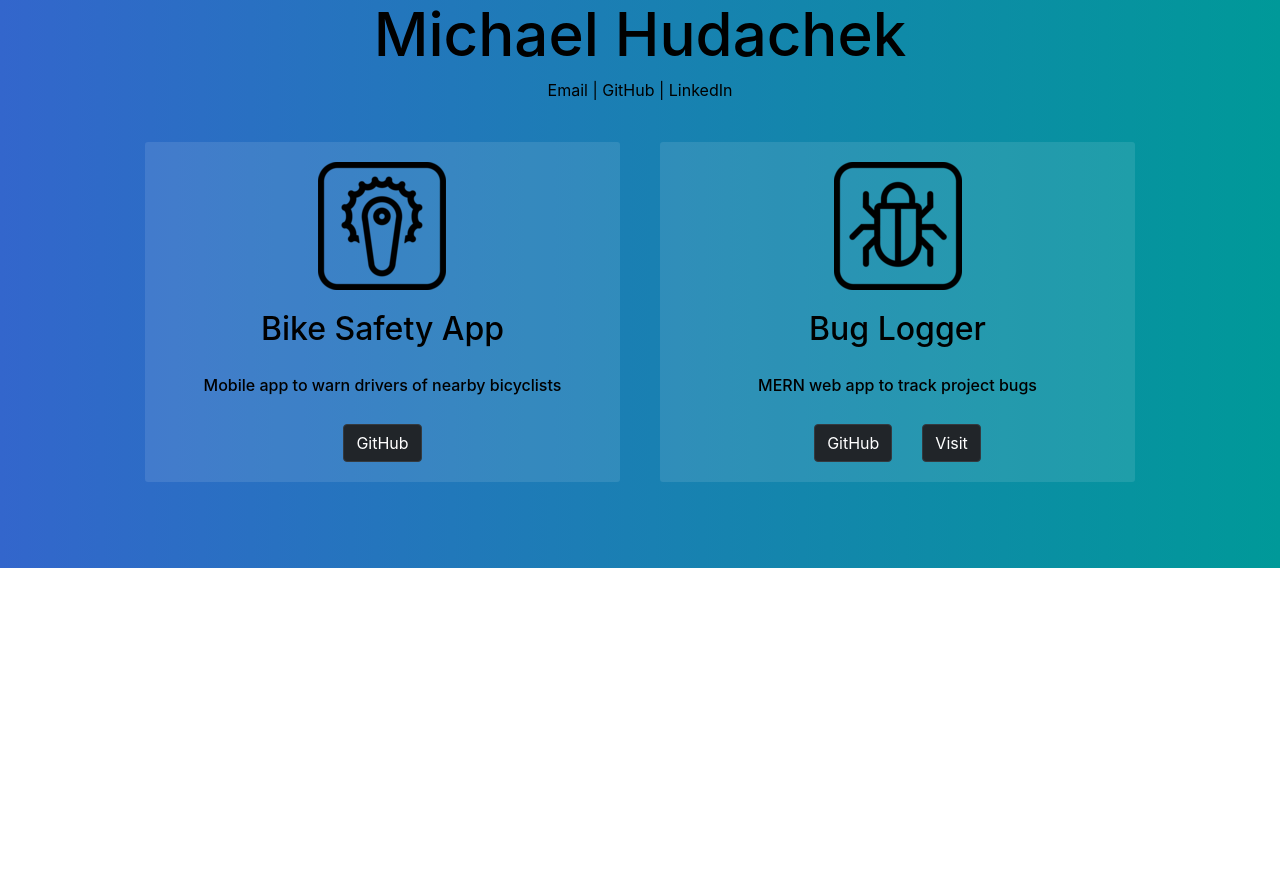
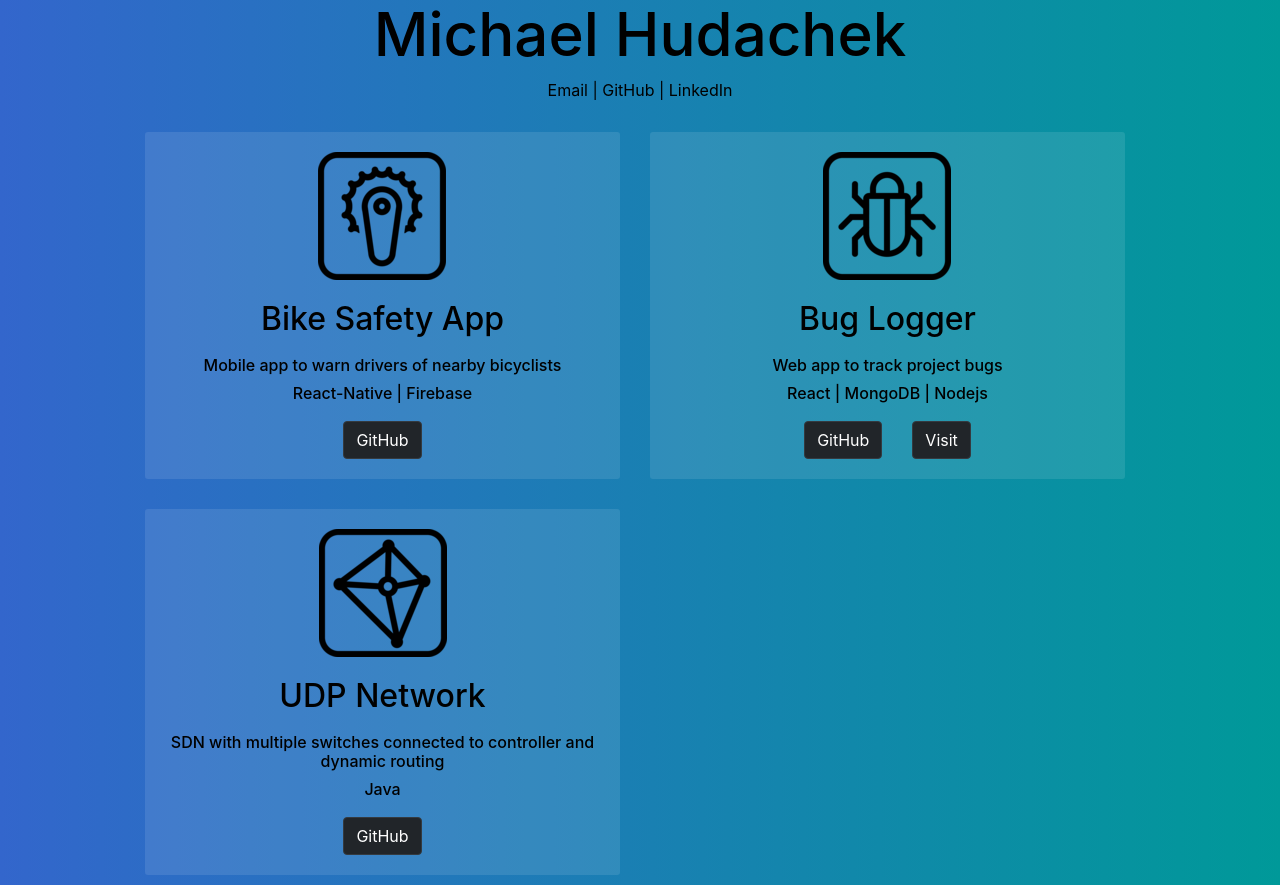
Before and after one commit to hud987/PortfolioSite, a React (Create React App) app: page / in a window 1280 px wide. Shown: the part 232-1117 px from the top of the page. Before the commit the page ends 800 px from the top, so only its background shows below. Built offline with nearby package versions, Linux system fonts and the light colour scheme.

Commit message:
added udp network

```diff
--- a/src/components/Homepage.js
+++ b/src/components/Homepage.js
@@ -5,6 +5,7 @@ import { Row, Col, Button } from 'react-bootstrap';
 import bikesafety from '../images/bikesafety.png'
 import buglogger from '../images/buglogger.png'
 import profile from '../images/selfie.png'
+import sdn from '../images/sdn.png'
 
 export default class Homepage extends Component {
   render() {
@@ -20,10 +21,10 @@ export default class Homepage extends Component {
         <div style={{color: 'black',display: 'flex', justifyContent: 'center'}}>
         <a href='mailto:mhudach@purdue.edu' style={{color: 'black'}}> Email</a>&nbsp;|&nbsp;<a href='https://github.com/hud987/' style={{color: 'black'}}>GitHub</a>&nbsp;|&nbsp;<a href='https://www.linkedin.com/in/michael-hudachek-4bb67812a/' style={{color: 'black'}}>LinkedIn</a>
         </div>
-        <Row style={{paddingTop: 20, height: 90, textAlign: 'center'}}>
+        <Row style={{paddingTop: 20, display: 'flex', textAlign: 'center'}}>
           <Col ></Col>
           <Col sm={5} style={{
-            margin: 20,
+            margin: 10,
             padding: 20,
             borderRadius:3,
             marginRight: 20,
@@ -34,14 +35,15 @@ export default class Homepage extends Component {
             <div>
             <div style={{display: 'flex', justifyContent: 'center'}} ><img src={bikesafety} alt="bike safety"/></div>
             <div style={{paddingTop: 20, display: 'flex', justifyContent: 'center'}}><h2 style={{color: 'black'}}>Bike Safety App</h2></div>
-            <div style={{paddingTop: 20}}><h6 style={{color: 'black'}}>Mobile app to warn drivers of nearby bicyclists</h6></div>
-            <div style={{paddingTop: 20, display: 'flex', justifyContent: 'center'}}>
+            <div style={{paddingTop: 10}}><h6 style={{color: 'black'}}>Mobile app to warn drivers of nearby bicyclists</h6></div>
+            <div style={{paddingTop: 0}}><h6 style={{color: 'black'}}>React-Native | Firebase</h6></div>
+            <div style={{paddingTop: 10, display: 'flex', justifyContent: 'center'}}>
             <Button onClick={() => {window.location='https://github.com/hud987/BikeSafetyApp'}} variant="dark" style={{backgroundColor: '#212529'}}>GitHub</Button>
             </div>
             </div>
           </Col>
           <Col sm={5} style={{
-            margin: 20,
+            margin: 10,
             padding: 20,
             borderRadius:3,
             marginRight: 20,
@@ -52,20 +54,54 @@ export default class Homepage extends Component {
             <div>
             <div style={{display: 'flex', justifyContent: 'center'}} ><img src={buglogger} alt="bike safety"/></div>
             <div style={{paddingTop: 20, display: 'flex', justifyContent: 'center'}}><h2 style={{color: 'black'}}>Bug Logger</h2></div>
-            <div style={{paddingTop: 20}}><h6 style={{color: 'black'}}>MERN web app to track project bugs</h6></div>
-            <div style={{paddingTop: 20, display: 'flex', justifyContent: 'center'}}>
+            <div style={{paddingTop: 10}}><h6 style={{color: 'black'}}>Web app to track project bugs</h6></div>
+            <div style={{paddingTop: 0}}><h6 style={{color: 'black'}}>React | MongoDB | Nodejs</h6></div>
+            <div style={{paddingTop: 10, display: 'flex', justifyContent: 'center'}}>
               <Row>
-              <Col></Col>
               <Col>
               <Button onClick={() => {window.location='https://github.com/hud987/BugLogger'}} variant="dark" style={{backgroundColor: '#212529'}}>GitHub</Button>
               </Col>
               <Col>
               <Button onClick={() => {window.location='https://morning-mountain-28085.herokuapp.com/'}} variant="dark" style={{backgroundColor: '#212529'}}>Visit</Button>
               </Col>
-              <Col></Col>
               </Row>
+
               </div>
             </div>
+          </Col>
+          <Col></Col>
+        </Row>
+
+        <Row style={{paddingTop: 10,display: 'flex', textAlign: 'center'}}>
+          <Col ></Col>
+          <Col sm={5} style={{
+            margin: 10,
+            padding: 20,
+            borderRadius:3,
+            marginRight: 20,
+            display: 'flex',
+            justifyContent: 'center',
+            backgroundColor: 'rgba(255, 255, 255, .1)'}}
+          >
+            <div>
+            <div style={{display: 'flex', justifyContent: 'center'}} ><img src={sdn} alt="SDN"/></div>
+            <div style={{paddingTop: 20, display: 'flex', justifyContent: 'center'}}><h2 style={{color: 'black'}}>UDP Network</h2></div>
+            <div style={{paddingTop: 10}}><h6 style={{color: 'black'}}>SDN with multiple switches connected to controller and dynamic routing</h6></div>
+            <div style={{paddingTop: 0}}><h6 style={{color: 'black'}}>Java</h6></div>
+            <div style={{paddingTop: 10, display: 'flex', justifyContent: 'center'}}>
+            <Button onClick={() => {window.location='https://github.com/hud987/SoftwareDefinedNetwork'}} variant="dark" style={{backgroundColor: '#212529'}}>GitHub</Button>
+            </div>
+            </div>
+          </Col>
+          <Col sm={5} style={{
+            margin: 10,
+            padding: 20,
+            borderRadius:3,
+            marginRight: 20,
+            display: 'flex',
+            justifyContent: 'center',
+            backgroundColor: 'rgba(255, 255, 255, .0)'}}
+          >
           </Col>
           <Col></Col>
         </Row>
```
Also changed, not shown: src/images/sdn.png (added), 1 other file (tests, documents, lock files or other folders).
